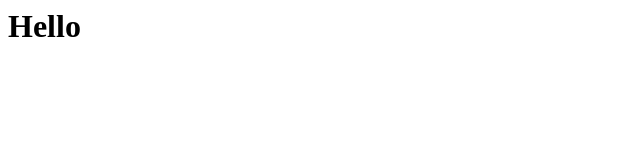
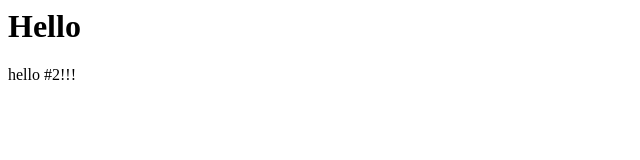
Before and after one commit to joaquinKallunki/damerchsite, a plain HTML site: page index.html in a window 1280 px wide. Shown: the full height of the page, 0-640 px from the left. Drawn offline with Linux system fonts and the light colour scheme.

Commit message:
my second ever commit!

```diff
--- a/index.html
+++ b/index.html
@@ -3,6 +3,7 @@
         <body>
             <div>
                 <h1>Hello</h1>
+                <div>hello #2!!!</div>
             </div>
         </body>
     </head>
```
